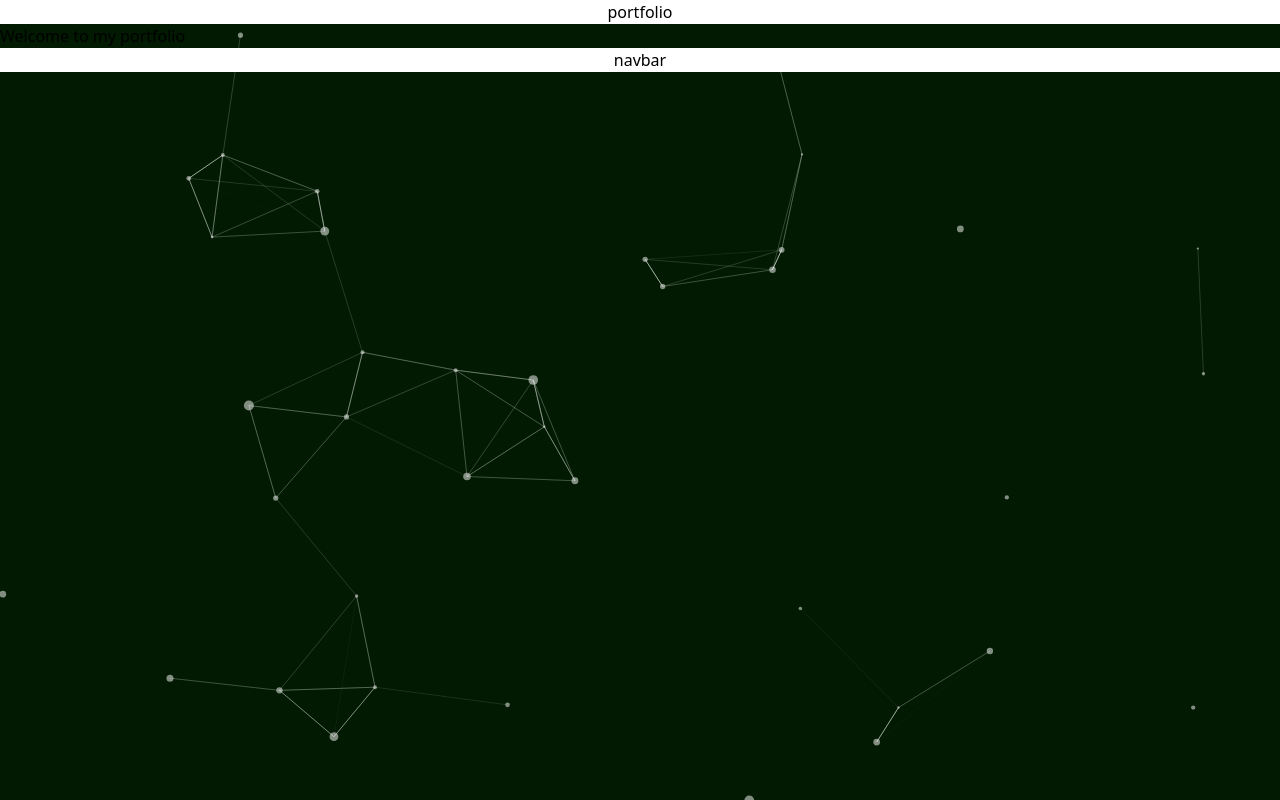
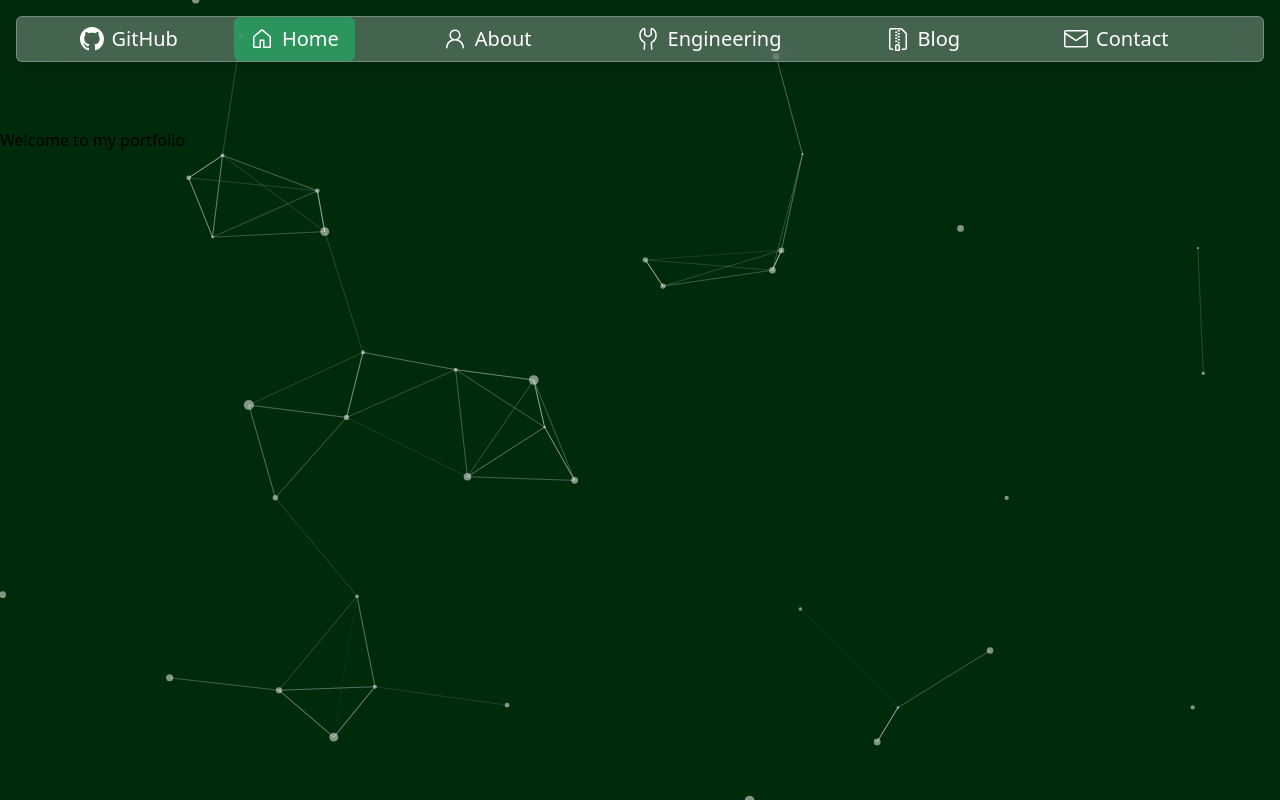
Before and after one commit to ars0611/my-portfolio, a Next.js app: page / in a window 1280 px wide. Built offline with nearby package versions, Linux system fonts and the light colour scheme.

Commit message:
dev: Navigation bar

```diff
--- a/package.json
+++ b/package.json
@@ -14,7 +14,8 @@
     "@tsparticles/slim": "^3.9.1",
     "next": "15.5.3",
     "react": "19.1.0",
-    "react-dom": "19.1.0"
+    "react-dom": "19.1.0",
+    "react-icons": "^5.5.0"
   },
   "devDependencies": {
     "@eslint/eslintrc": "^3",
--- a/src/app/about/page.tsx
+++ b/src/app/about/page.tsx
@@ -1 +1,9 @@
 // my profile(name, career, hobby, etc...)
+
+export default function About() {
+    return (
+        <div>
+            <h1>About Me</h1>
+        </div>
+    );
+}
--- /dev/null
+++ b/src/app/blog/page.tsx
@@ -0,0 +1,9 @@
+// my blog posts
+
+export default function Blog() {
+    return (
+        <div>
+            <h1>Blog</h1>
+        </div>
+    );
+}
--- /dev/null
+++ b/src/app/engineering/page.tsx
@@ -0,0 +1,8 @@
+// my skills, works, etc...
+export default function Engineering() {
+    return (
+        <div>
+            <h1>Engineering</h1>
+        </div>
+    );
+}
--- a/src/app/engineers/page.tsx
+++ /dev/null
@@ -1 +0,0 @@
-// my skills, works, etc...
--- a/src/app/layout.tsx
+++ b/src/app/layout.tsx
@@ -1,6 +1,7 @@
 import type { Metadata } from "next";
 import "./globals.css";
 import { ParticlesBackground } from "./ui/ParticlesBackground";
+import { NavigationBar } from "./ui/NavigationBar";
 
 
 
@@ -13,10 +14,10 @@ export default function RootLayout({ children }: { children: React.ReactNode; })
   return (
     <html lang="ja">
       <body>
-        <header className="relative z-10 bg-white text-center">portfolio</header>
+        <NavigationBar />
         <ParticlesBackground />
-        <main className="relative z-10">{children}</main>
-        <footer className="relative z-10 bg-white text-center">navbar</footer>
+        <main className="relative z-10 pt-32">{children}</main>
+
       </body>
     </html>
   );
--- /dev/null
+++ b/src/app/ui/NavigationBar.tsx
@@ -0,0 +1,78 @@
+'use client';
+import Link from "next/link";
+import { usePathname } from "next/navigation";
+import { VscGithubInverted } from "react-icons/vsc";
+import { GoHome, GoTools, GoPerson, GoMail, GoFileZip } from "react-icons/go";
+
+const pages = [
+    { name: "Home", path: "/", icon: <GoHome /> },
+    { name: "About", path: "/about", icon: <GoPerson /> },
+    { name: "Engineering", path: "/engineering", icon: <GoTools /> },
+    { name: "Blog", path: "/blog", icon: <GoFileZip /> },
+    { name: "Contact", path: "/contact", icon: <GoMail /> },
+];
+
+export function NavigationBar() {
+    const pathname = usePathname();
+    return(
+            <nav className="fixed top-0 left-0 w-full z-50 p-4">
+                <div className = "max-w-7xl mx-auto text-white text-xl flex items-center justify-center gap-2 bg-gray-200/30 backdrop-blur-lg rounded-md border border-gray-200/30 shadow-lg px-2">
+                    <a href="https://github.com/ars0611" target="_blank" rel="noopener noreferrer" className="flex items-center gap-2 hover:bg-green-400/40 rounded-md px-4 py-2">
+                        <span className="text-[1.5rem]"><VscGithubInverted /></span>
+                        <span className="hidden md:block">GitHub</span>
+                    </a>
+                    {pages.map((page) => {
+                        return(
+                            <div className ="px-8" key={page.name}>
+                                <Link
+                                    href={page.path}
+                                    className={`flex items-center gap-2 hover:bg-green-400/40 rounded-md px-4 py-2 ${pathname === page.path ? "bg-green-400/40" : ""}`}
+                                >
+                                    <span className="text-[1.5rem]">{page.icon}</span>
+                                    <span className="hidden md:block">{page.name}</span>
+                                </Link>
+                            </div>
+                        );
+                    })}
+                </div>
+            </nav>
+    );}
+
+
+    {/* const pathname = usePathname();
+    return(
+            <nav className="p-4 m-4 flex justify-center fixed top-0 left-0 z-10">
+                <div className = "text-white text-xl flex justify-center bg-gray-200/30 backdrop-blur-lg rounded-md border border-gray-200/30 shadow-lg">
+                    {pages.map((page) => {
+                        const isExternal = page.path.startsWith("http");
+                        return (
+                            <div className ="m-4" key={page.name}>
+                            {isExternal ? (
+                                    <a
+                                        href={page.path}
+                                        target="_blank"
+                                        rel="noopener noreferrer"
+                                        className="flex items-center hover:bg-green-400/40 rounded-md p-1"
+                                    >
+                                        <span className="text-[1.5rem]">{page.icon}</span>
+                                        <span className="hidden md:block">{page.name}</span>
+                                    </a>
+                                ) : (
+                                    <Link
+                                        href={page.path}
+                                        className={`flex items-center hover:bg-green-400/40 rounded-md p-1 px-4 ${pathname === page.path ? "bg-green-400/40" : ""}`}
+                                    >
+                                        <span className="text-[1.5rem]">{page.icon}</span>
+                                        <span className="hidden md:block">{page.name}</span>
+                                    </Link>
+                                )}
+                            </div>
+                        );
+                    })}
+                </div>
+            </nav>
+    );*/}
+
+
+// Ref: https://react-icons.github.io/react-icons/
+// Ref: https://qiita.com/ruiiixiii/items/37fa4a6e3a7745b2437d
--- a/src/app/ui/ParticlesBackground.tsx
+++ b/src/app/ui/ParticlesBackground.tsx
@@ -1,5 +1,3 @@
-// Ref: https://github.com/tsparticles/react
-
 "use client";
 import { useEffect, useMemo, useState } from "react";
 import Particles, { initParticlesEngine } from "@tsparticles/react";
@@ -9,24 +7,14 @@ import {
     MoveDirection,
     OutMode,
 } from "@tsparticles/engine";
-// import { loadAll } from "@tsparticles/all"; // if you are going to use `loadAll`, install the "@tsparticles/all" package too.
-// import { loadFull } from "tsparticles"; // if you are going to use `loadFull`, install the "tsparticles" package too.
-import { loadSlim } from "@tsparticles/slim"; // if you are going to use `loadSlim`, install the "@tsparticles/slim" package too.
-// import { loadBasic } from "@tsparticles/basic"; // if you are going to use `loadBasic`, install the "@tsparticles/basic" package too.
+import { loadSlim } from "@tsparticles/slim";
 
-export default function ParticlesBackground() {
+export function ParticlesBackground() {
     const [init, setInit] = useState(false);
 
-    // this should be run only once per application lifetime
     useEffect(() => {
         initParticlesEngine(async (engine) => {
-            // you can initiate the tsParticles instance (engine) here, adding custom shapes or presets
-            // this loads the tsparticles package bundle, it's the easiest method for getting everything ready
-            // starting from v2 you can add only the features you need reducing the bundle size
-            //await loadAll(engine);
-            //await loadFull(engine);
             await loadSlim(engine);
-            //await loadBasic(engine);
         }).then(() => {
             setInit(true);
         });
@@ -40,10 +28,10 @@ export default function ParticlesBackground() {
         () => ({
             background: {
                 color: {
-                    value: "#011a01ff",
+                    value: "#002b0bff",
                 },
             },
-            fpsLimit: 60,
+            fpsLimit: 120,
             interactivity: {
                 events: {
                     onClick: {
@@ -109,15 +97,16 @@ export default function ParticlesBackground() {
 
     if (init) {
         return (
-            <Particles
-                id="tsparticles"
-                particlesLoaded={particlesLoaded}
-                options={options}
-            />
+                <Particles
+                    id="tsparticles"
+                    particlesLoaded={particlesLoaded}
+                    options={options}
+                />
+
         );
     }
 
     return <></>;
 };
 
-export { ParticlesBackground };
+// Ref: https://github.com/tsparticles/react
```
Also changed, not shown: 1 other file (tests, documents, lock files or other folders).
